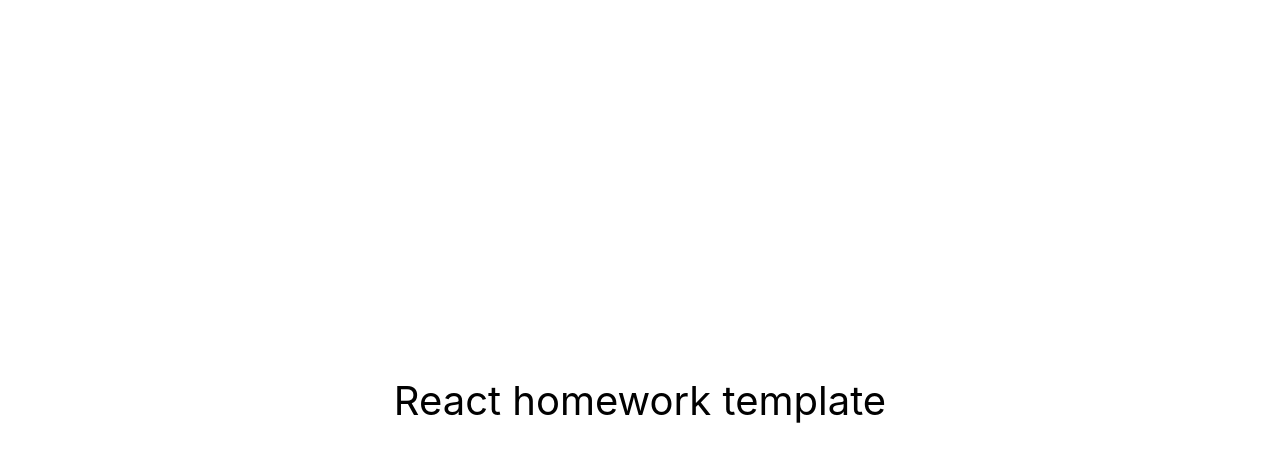
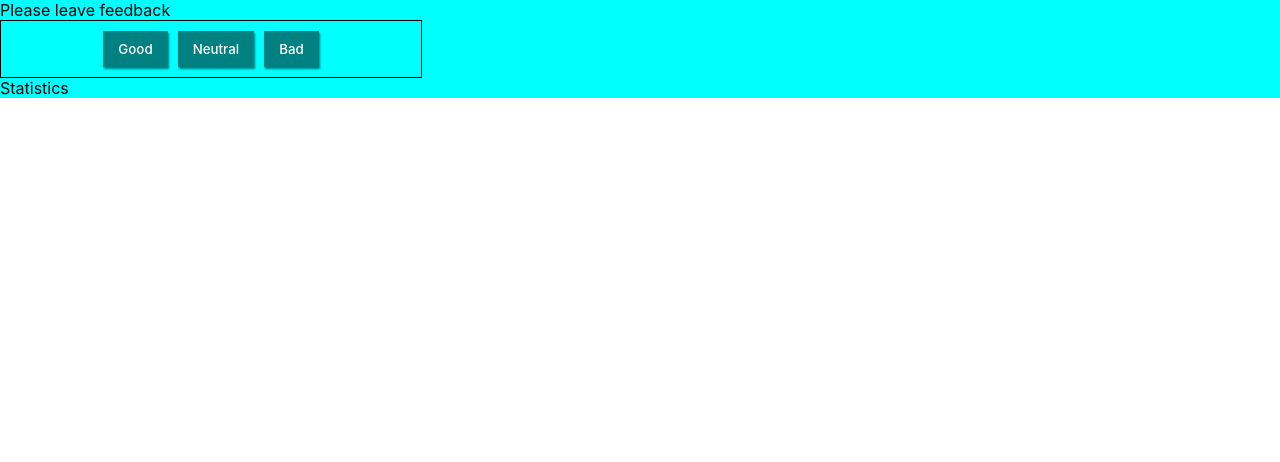
Before and after one commit to oksanazabl/goit-react-hw-04-feedback, a React (Create React App) app: page / in a window 1280 px wide. Shown: the top 462 px of the page. Built offline with nearby package versions, Linux system fonts and the light colour scheme.

Commit message:
update App

```diff
--- a/src/components/App.jsx
+++ b/src/components/App.jsx
@@ -1,16 +1,40 @@
-export const App = () => {
-  return (
-    <div
-      style={{
-        height: '100vh',
-        display: 'flex',
-        justifyContent: 'center',
-        alignItems: 'center',
-        fontSize: 40,
-        color: '#010101'
-      }}
-    >
-      React homework template
+import { Component } from 'react';
+import Section from './Section';
+import Counter from './Counter';
+
+class App extends Component {
+  state = {
+    good: 0,
+    neutral: 0,
+    bad: 0,
+  };
+
+  addFeedback = (event) => {
+    this.setState(prevState => {
+      return {
+        [event.target.name]: prevState[event.target.name] + 1,
+      };
+    });
+  };
+
+
+  render() {
+    return (
+    <div>
+      <Section title="Please leave feedback">
+      <Counter onFeedback={this.addFeedback}/>
+    </Section>
+     <Section title="Statistics">
+
+     </Section>
     </div>
-  );
-};
+
+    )
+
+
+
+
+  }
+}
+
+export default App;
--- a/src/index.js
+++ b/src/index.js
@@ -1,6 +1,6 @@
 import React from 'react';
 import ReactDOM from 'react-dom/client';
-import { App } from 'components/App';
+import App from 'components/App';
 import './index.css';
 
 ReactDOM.createRoot(document.getElementById('root')).render(
```
